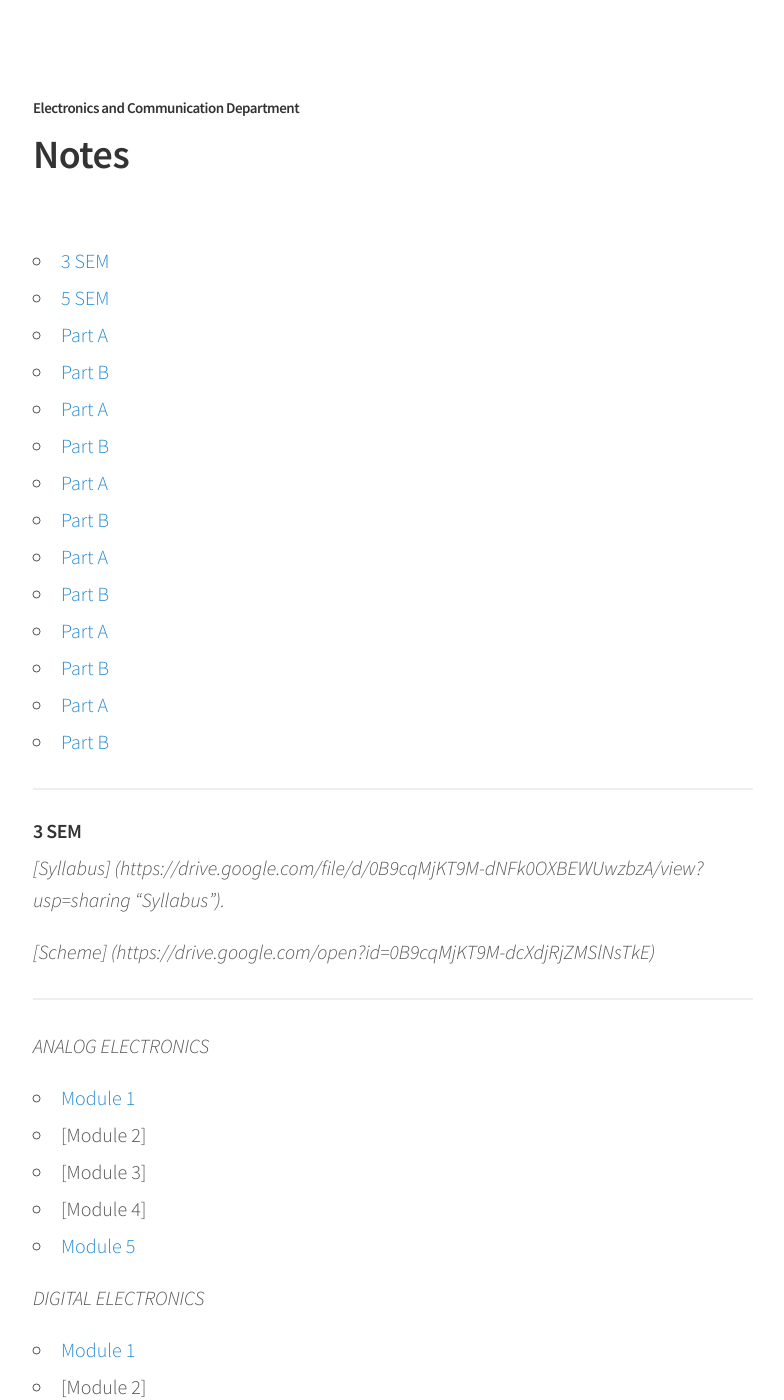
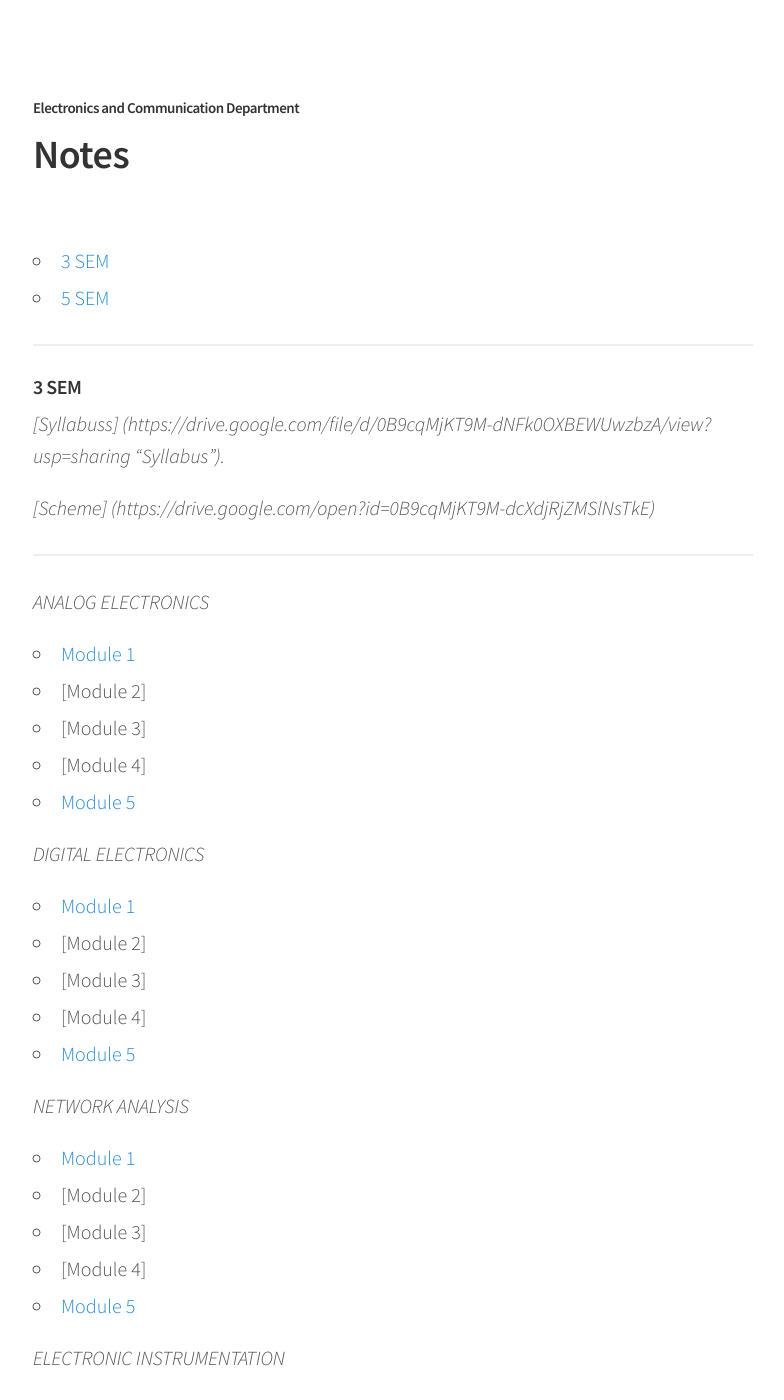
Before and after one commit to YoguBellad/TestGithub, a Jekyll site: the page built from _posts/2016-09-21-semsubj.md, in a window 1280 px wide and 1400 px high. Shown: the whole window, without its empty margins (247-1031 px from the left). Built offline with Jekyll 4.4.1, drawn with Linux system fonts in a browser that asks for light colours.

```diff
--- a/_posts/2016-09-21-semsubj.md
+++ b/_posts/2016-09-21-semsubj.md
@@ -9,7 +9,7 @@
 <hr>
 
 #### 3 SEM
-<i> [Syllabus]
+<i> [Syllabuss]
 (https://drive.google.com/file/d/0B9cqMjKT9M-dNFk0OXBEWUwzbzA/view?usp=sharing "Syllabus").</i>
 
 
@@ -99,14 +99,14 @@
 <i>MANAGEMENT & ENTREPRENEURSHIP
 </i>
 
-## Part A
+ Part A
 
 * [Unit 1](/assets/test.pdf)
 * [Unit 2](/assets/test.pdf)
 * [Unit 3](/assets/test.pdf)
 * [Unit 4](/assets/test.pdf)
 
-## Part B
+ Part B
 
 * [Unit 5](/assets/test.pdf)
 * [Unit 6](/assets/test.pdf)
@@ -117,14 +117,14 @@
 <i>DIGITAL SIGNAL PROCESSING
 </i>
 
-## Part A
+ Part A
 
 * [Unit 1](/assets/test.pdf)
 * [Unit 2](/assets/test.pdf)
 * [Unit 3](/assets/test.pdf)
 * [Unit 4](/assets/test.pdf)
 
-## Part B
+ Part B
 
 * [Unit 5](/assets/test.pdf)
 * [Unit 6](/assets/test.pdf)
@@ -135,14 +135,14 @@
 <i>ANALOG COMMUNICATION
 </i>
 
-## Part A
+ Part A
 
 * [Unit 1](/assets/test.pdf)
 * [Unit 2](/assets/test.pdf)
 * [Unit 3](/assets/test.pdf)
 * [Unit 4](/assets/test.pdf)
 
-## Part B
+ Part B
 
 * [Unit 5](/assets/test.pdf)
 * [Unit 6](/assets/test.pdf)
@@ -153,14 +153,14 @@
 <i>MICROWAVES AND RADAR
 </i>
 
-## Part A
+ Part A
 
 * [Unit 1](/assets/test.pdf)
 * [Unit 2](/assets/test.pdf)
 * [Unit 3](/assets/test.pdf)
 * [Unit 4](/assets/test.pdf)
 
-## Part B
+ Part B
 
 * [Unit 5](/assets/test.pdf)
 * [Unit 6](/assets/test.pdf)
@@ -170,14 +170,14 @@
 
 <i>INFORMATION THEORY AND CODING </i>
 
-## Part A
+ Part A
 
 * [Unit 1](/assets/test.pdf)
 * [Unit 2](/assets/test.pdf)
 * [Unit 3](/assets/test.pdf)
 * [Unit 4](/assets/test.pdf)
 
-## Part B
+ Part B
 
 * [Unit 5](/assets/test.pdf)
 * [Unit 6](/assets/test.pdf)
@@ -188,14 +188,14 @@
 <i>FUNDAMENTALS OF CMOS VLSI
 </i>
 
-## Part A
+ Part A
 
 * [Unit 1](/assets/test.pdf)
 * [Unit 2](/assets/test.pdf)
 * [Unit 3](/assets/test.pdf)
 * [Unit 4](/assets/test.pdf)
 
-## Part B
+ Part B
 
 * [Unit 5](/assets/test.pdf)
 * [Unit 6](/assets/test.pdf)
```
